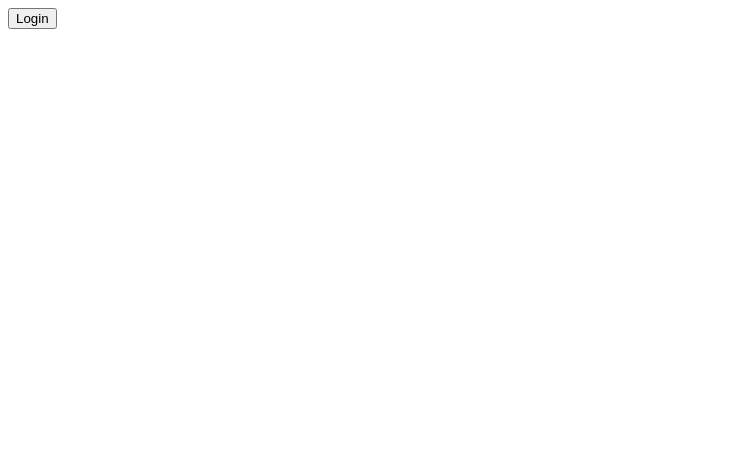
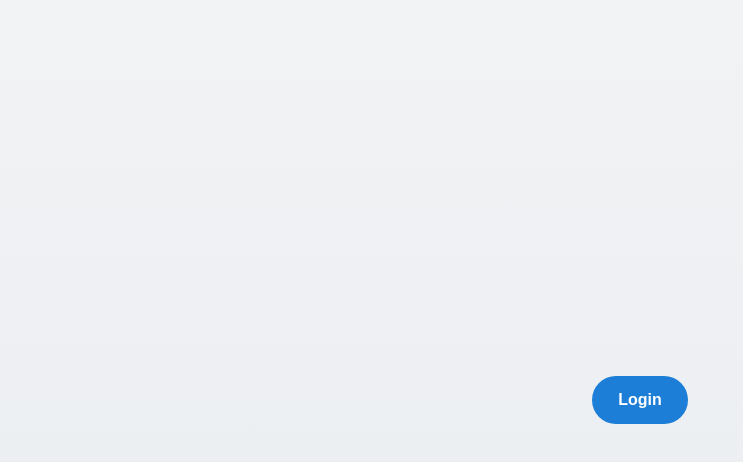
Before and after one commit to manuelnongba/PharmaPro, a React (Create React App) app in the folder client/: page / in a window 1280 px wide. Shown: the top 462 px of the page, without its empty margins (0-743 px from the left). Built offline with nearby package versions, Linux system fonts and the light colour scheme.

Commit message:
added styling and logout refactored

```diff
--- a/client/src/actions/index.js
+++ b/client/src/actions/index.js
@@ -15,13 +15,6 @@ export const getLoggedInUser = () => async (dispatch) => {
   console.log(response);
 
   dispatch({ type: "CURRENT_USER", payload: response.data });
-};
-
-export const logout = () => async (dispatch) => {
-  const response = await axios.get("/api/logout");
-  console.log(response);
-
-  dispatch({ type: "LOGOUT", payload: response.data });
 };
 
 export const addProduct = (formState) => async (dispatch) => {
--- a/client/src/components/Login.js
+++ b/client/src/components/Login.js
@@ -1,96 +1,14 @@
-import React, { useEffect, useState } from "react";
-import { useNavigate } from "react-router-dom";
-import { connect } from "react-redux";
-import { getUser } from "../actions";
-import PrivateRoutes from "../utils/PrivateRoutes";
-import PrivateRoutesAttendant from "../utils/PrivateRoutesAttendant";
+import React from "react";
+import { NavLink } from "react-router-dom";
+import styles from "../styles/Login.module.css";
 
-const Login = (props) => {
-  // Declare a new state variable, which we'll call "formData"
-  const [formData, setFormData] = useState({
-    username: "",
-    password: "",
-  });
-
-  const navigate = useNavigate();
-
-  const handleInputChange = (event) => {
-    // Update the formData state with the new values from the input fields
-    setFormData({
-      ...formData,
-      [event.target.name]: event.target.value,
-    });
-  };
-
-  const handleSubmit = async (event) => {
-    // Prevent the default form submission behavior
-    event.preventDefault();
-
-    // TODO: Add code to submit the formData to a server or call an authentication function
-    props.getUser(formData);
-    try {
-      //   const res = await axios({
-      //     method: "POST",
-      //     url: "/api/login",
-      //     data: formData,
-      //   });
-      // console.log(res);
-      // role.push(res);
-      // if (res.data.user.role === "admin") {
-      //   navigate("/admin/dashboard");
-      // } else {
-      //   navigate("/attendant/dashboard");
-      // }
-    } catch (error) {}
-
-    // Clear the form fields after submission
-    setFormData({
-      username: "",
-      password: "",
-    });
-  };
-
-  useEffect(() => {
-    if (!props.user) {
-      <div></div>;
-    } else if (props.user.user.role === "admin") {
-      navigate("/admin/dashboard");
-    } else if (props.user.user.role === "attendant") {
-      navigate("/attendant/dashboard");
-    }
-  }, [props, navigate]);
-
+const LoginButton = () => {
   return (
-    <div>
-      <form className="form" onSubmit={handleSubmit}>
-        <label>
-          Username:
-          <input
-            type="text"
-            name="username"
-            value={formData.username}
-            onChange={handleInputChange}
-          />
-        </label>
-        <label>
-          Password:
-          <input
-            type="password"
-            name="password"
-            value={formData.password}
-            onChange={handleInputChange}
-          />
-        </label>
-        <button type="submit">Login</button>
-      </form>
-      <PrivateRoutes />
-      <PrivateRoutesAttendant />
+    <div className={styles.login}>
+      <NavLink to="/login">
+        <button>Login</button>
+      </NavLink>
     </div>
   );
 };
-
-const mapStateToProps = (state) => {
-  return { user: state.user };
-};
-
-export default connect(mapStateToProps, { getUser })(Login);
+export default LoginButton;
--- a/client/src/components/LoginButton.js
+++ /dev/null
@@ -1,15 +0,0 @@
-import React from "react";
-import { NavLink } from "react-router-dom";
-import PrivateRoutes from "../utils/PrivateRoutes";
-import PrivateRoutesAttendant from "../utils/PrivateRoutesAttendant";
-
-const LoginButton = () => {
-  return (
-    <div>
-      <NavLink to="/login">
-        <button>Login</button>
-      </NavLink>
-    </div>
-  );
-};
-export default LoginButton;
--- /dev/null
+++ b/client/src/components/LoginPage.js
@@ -0,0 +1,95 @@
+import React, { useEffect, useState } from "react";
+import { useNavigate } from "react-router-dom";
+import { connect } from "react-redux";
+import { getUser } from "../actions";
+import PrivateRoutes from "../utils/PrivateRoutes";
+import PrivateRoutesAttendant from "../utils/PrivateRoutesAttendant";
+import styles from "../styles/LoginPage.module.css";
+
+const Login = (props) => {
+  // Declare a new state variable, which we'll call "formData"
+  const [formData, setFormData] = useState({
+    username: "",
+    password: "",
+  });
+
+  const navigate = useNavigate();
+
+  const handleInputChange = (event) => {
+    // Update the formData state with the new values from the input fields
+    setFormData({
+      ...formData,
+      [event.target.name]: event.target.value,
+    });
+  };
+
+  const handleSubmit = async (event) => {
+    // Prevent the default form submission behavior
+    event.preventDefault();
+
+    // TODO: Add code to submit the formData to a server or call an authentication function
+    props.getUser(formData);
+    try {
+      //   const res = await axios({
+      //     method: "POST",
+      //     url: "/api/login",
+      //     data: formData,
+      //   });
+      // console.log(res);
+      // role.push(res);
+      // if (res.data.user.role === "admin") {
+      //   navigate("/admin/dashboard");
+      // } else {
+      //   navigate("/attendant/dashboard");
+      // }
+    } catch (error) {}
+
+    // Clear the form fields after submission
+    setFormData({
+      username: "",
+      password: "",
+    });
+  };
+
+  useEffect(() => {
+    if (!props.user) {
+      <div></div>;
+    } else if (props.user.user.role === "admin") {
+      navigate("/admin/dashboard");
+    } else if (props.user.user.role === "attendant") {
+      navigate("/attendant/dashboard");
+    }
+  }, [props, navigate]);
+
+  return (
+    <div className={styles.loginpage}>
+      <form className="form" onSubmit={handleSubmit}>
+        <input
+          type="text"
+          name="username"
+          value={formData.username}
+          onChange={handleInputChange}
+          placeholder="username"
+        />
+
+        <input
+          type="password"
+          name="password"
+          value={formData.password}
+          onChange={handleInputChange}
+          placeholder="password"
+        />
+
+        <button type="submit">Login</button>
+      </form>
+      <PrivateRoutes />
+      <PrivateRoutesAttendant />
+    </div>
+  );
+};
+
+const mapStateToProps = (state) => {
+  return { user: state.user };
+};
+
+export default connect(mapStateToProps, { getUser })(Login);
--- a/client/src/components/LogoutButton.js
+++ b/client/src/components/LogoutButton.js
@@ -1,12 +1,15 @@
+import axios from "axios";
 import React from "react";
-import { connect } from "react-redux";
-import { logout } from "../actions";
 
-const LogoutButton = ({ logout }) => {
-  const onClick = () => {
-    logout();
+const LogoutButton = () => {
+  const onClick = async () => {
+    try {
+      const res = await axios.get("/api/logout");
 
-    window.location.replace("/login");
+      if ((res.data.status = "success")) window.location.replace("/login");
+    } catch (error) {
+      alert("Error logging out try again!");
+    }
   };
 
   return (
@@ -15,7 +18,5 @@ const LogoutButton = ({ logout }) => {
     </div>
   );
 };
-const mapStateToProps = (state) => {
-  return { currentUser: state.currentUser };
-};
-export default connect(mapStateToProps, { logout })(LogoutButton);
+
+export default LogoutButton;
--- a/client/src/reducers/userReducer.js
+++ b/client/src/reducers/userReducer.js
@@ -6,8 +6,6 @@ export default (state = null, action) => {
       return action.payload;
     case "CURRENT_USER":
       return action.payload;
-    case "LOGOUT":
-      return action.payload;
     default:
       return state;
   }
--- /dev/null
+++ b/client/src/styles/Login.module.css
@@ -0,0 +1,32 @@
+* {
+  margin: 0;
+  padding: 0;
+  box-sizing: border-box;
+}
+
+body {
+  font-family: sans-serif;
+  font-size: 10px;
+  background: linear-gradient(#f1f3f5, #e9ecef);
+}
+
+.login {
+  height: 100vh;
+  display: flex;
+  justify-content: center;
+  align-items: center;
+}
+
+.login button {
+  display: inline-block;
+  font-size: 16px;
+  font-weight: bold;
+  background-color: #1c7ed6;
+  border: none;
+  cursor: pointer;
+  color: #fff;
+  padding: 8px 12px;
+  border-radius: 96px;
+  width: 6rem;
+  height: 3rem;
+}
--- /dev/null
+++ b/client/src/styles/LoginPage.module.css
@@ -0,0 +1,31 @@
+.loginpage form {
+  height: 100vh;
+  display: flex;
+  flex-direction: column;
+  gap: 32px;
+  justify-content: center;
+  align-items: center;
+}
+
+.loginpage button {
+  display: inline-block;
+  font-size: 16px;
+  font-weight: bold;
+  background-color: #1c7ed6;
+  border: none;
+  cursor: pointer;
+  color: #fff;
+  padding: 8px 12px;
+  border-radius: 96px;
+  width: 6rem;
+  height: 3rem;
+}
+
+.loginpage input {
+  font-size: 18px;
+  width: 16rem;
+  height: 3.5rem;
+  padding: 10px 10px;
+  border: 0.1px solid gray;
+  border-radius: 10px;
+}
--- a/client/src/utils/PrivateRoutes.js
+++ b/client/src/utils/PrivateRoutes.js
@@ -2,7 +2,7 @@ import { Outlet } from "react-router-dom";
 import { connect } from "react-redux";
 import { getLoggedInUser } from "../actions";
 import { useEffect } from "react";
-import LoginButton from "../components/LoginButton";
+import LoginButton from "../components/Login";
 
 const PrivateRoutes = ({ currentUser, getLoggedInUser }) => {
   useEffect(() => {
--- a/client/src/utils/PrivateRoutesAttendant.js
+++ b/client/src/utils/PrivateRoutesAttendant.js
@@ -1,8 +1,8 @@
-import { Outlet, Navigate } from "react-router-dom";
+import { Outlet } from "react-router-dom";
 import { connect } from "react-redux";
 import { getLoggedInUser } from "../actions";
 import { useEffect } from "react";
-import LoginButton from "../components/LoginButton";
+import LoginButton from "../components/Login";
 
 const PrivateRoutesAttendant = ({ currentUser, getLoggedInUser }) => {
   useEffect(() => {
@@ -12,14 +12,8 @@ const PrivateRoutesAttendant = ({ currentUser, getLoggedInUser }) => {
   if (!currentUser || window.location.pathname === "/login") {
     return <div></div>;
   } else if (currentUser && currentUser.user.role !== "attendant") {
-    if (window.location.pathname === "/") {
-      return <Navigate to="/admin/dashboard" />;
-    }
     return <LoginButton />;
   } else if (currentUser && currentUser.user.role === "attendant") {
-    if (window.location.pathname === "/") {
-      return <Navigate to="/attendant/dashboard" />;
-    }
     return <Outlet />;
   }
 };
```
Also changed, not shown: client/src/App.js (+5 -12 lines), client/public/images/pharmacy.jpg (added).
